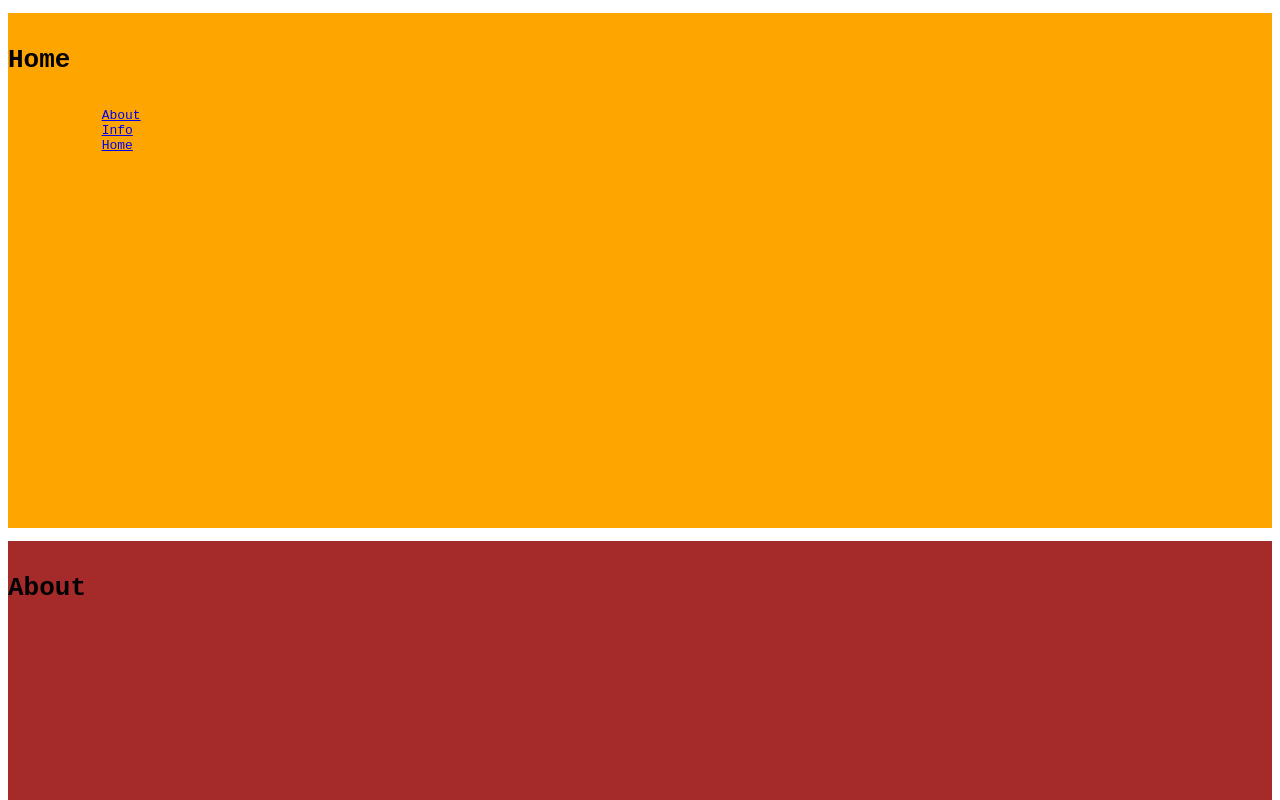
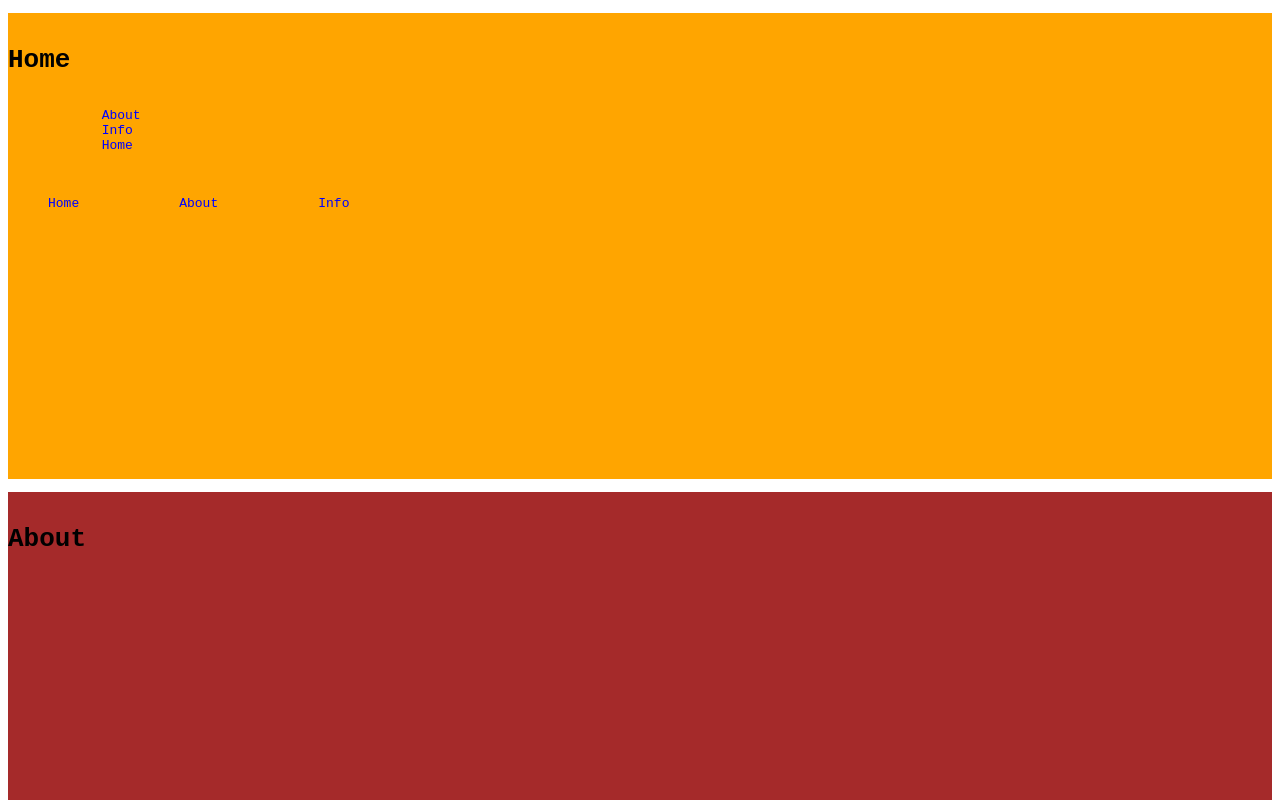
Before and after one commit to Dashghatage/WebTechnology, a plain HTML site: page Div.html in a window 1280 px wide. Shown: the top 800 px of the page. Drawn offline with Linux system fonts and the light colour scheme.

Commit message:
Third commit

```diff
--- a/Div.html
+++ b/Div.html
@@ -13,7 +13,17 @@
               background-color: brown;
         }
         #c{
-             background-color:blue;
+             background-color:springgreen;
+        }
+        ul{
+            display: flex;
+            list-style: none;
+
+        }
+        a{
+            margin-right: 100px;
+            text-decoration: none;
+            color: blue;
         }
     </style>
 </head>
@@ -25,14 +35,12 @@
             <a href="#b">Info</a>
             <a href="#c">Home</a>
 
+            <ul>
+                <li><a href="#a">Home</a></li>
+                <li><a href="#b">About</a></li>
+                <li><a href="#c">Info</a></li>
 
-
-
-
-
-
-
-
+            </ul>
 
 
 
```
